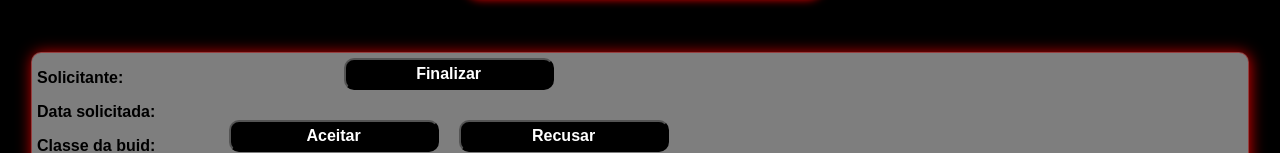
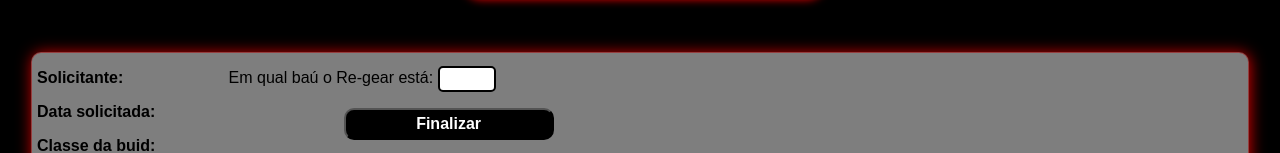
Before and after one commit to FernandoMenezes1993/insanity, a React (Vite) app: page /pedido in a window 1280 px wide. Shown: the part 401-554 px from the top of the page. Built offline with nearby package versions, Linux system fonts and the light colour scheme; no server answers.

Commit message:
feat: Ajuste na load das paginas

```diff
--- a/src/pages/Pedido.jsx
+++ b/src/pages/Pedido.jsx
@@ -1,7 +1,7 @@
 import { useSearchParams, useNavigate } from "react-router-dom";
 import { useState, useEffect  } from 'react';
 
-import { Modal, Button, Placeholder } from 'rsuite';
+import { Modal, Button } from 'rsuite';
 import "./PedidoStyle.css"
 import 'rsuite/dist/rsuite-no-reset.min.css';
 
@@ -17,18 +17,9 @@ const Pedido =  () =>{
         setOpen(false);
     }
 
-    /*MODAL Finalizado*/
-    const [openFinalizar, setOpenFinalizar] = useState(false);
-    const mostrarModalFinalizar = () => {
-        setMsgStaffTitulo("Deixe sua mensagem!");
-        setOpenFinalizar(true);
-    };
-    const fecharModalFinalizar = () => {
-        setOpenFinalizar(false);
-    };
-
     const [msgStaffTitulo, setMsgStaffTitulo] = useState("");
     const [msgStaff, setMsgStaff] = useState('')
+    const [bauRegear, setBauRegear] = useState('')
 
     const BackURL = import.meta.env.VITE_URL;
     const [searchParams]  = useSearchParams();
@@ -104,8 +95,6 @@ const Pedido =  () =>{
         } catch (error) {
 
         }
-
-        //console.log(dataToken.User)
     }
     const recusarRegear = async()=>{
         const now = new Date();
@@ -125,6 +114,8 @@ const Pedido =  () =>{
         }
 
         try {
+            setOpen(false);
+            window.location.reload();
             const response = await fetch(`${BackURL}/api/regear/finalizar/${detaRegear._id}`, {
                 method: 'PUT',
                 headers: {
@@ -140,8 +131,7 @@ const Pedido =  () =>{
         } catch (error) {
 
         }
-        setOpen(false);
-        window.location.reload();
+
     }
     const finalizarRegearPronto = async()=>{
         const now = new Date();
@@ -157,9 +147,10 @@ const Pedido =  () =>{
             Responsavel:  dataToken.User,
             Status: "Finalizado",
             DataFinalizado: DataFinalizado,
-            MsgStaff: msgStaff
+            MsgStaff: bauRegear,
         }
         try {
+            window.location.reload()
             const response = await fetch(`${BackURL}/api/regear/finalizar/${detaRegear._id}`, {
                 method: 'PUT',
                 headers: {
@@ -168,13 +159,9 @@ const Pedido =  () =>{
                     body: JSON.stringify(attRegear)
                 });
 
-            if (!response.ok) {
-                throw new Error(`HTTP error! status: ${response.status}`);
-            }
-            if(openFinalizar){
-                fecharModalFinalizar();
-                window.location.reload();
-            }
+                if (!response.ok) {
+                    throw new Error(`HTTP error! status: ${response.status}`);
+                }
 
         } catch (error) {
             console.error(error)
@@ -221,10 +208,10 @@ const Pedido =  () =>{
                 <div className={`${dataToken.Cargo}`}>
                     <div className={`staff-${detaRegear.Status}-Dinamico`}>
                         <div className="contentStaff">
-
+                            <p>Em qual baú o Re-gear está:</p> <input type="text" className="inputBau" value={bauRegear} onChange={e => setBauRegear(e.target.value)}/>
                         </div>
                         <div className="finalizarRegear">
-                            <button className="btnFinalizar" onClick={mostrarModalFinalizar}>Finalizar</button>
+                            <button className="btnFinalizar" onClick={finalizarRegearPronto}>Finalizar</button>
                         </div>
                     </div>
                     {/*Div some quando o cargo for diferente de Staff*/}
@@ -254,24 +241,6 @@ const Pedido =  () =>{
                     </Button>
                 </Modal.Footer>
             </Modal>
-
-            <Modal open={openFinalizar} onClose={fecharModalFinalizar} size="xs">
-                <Modal.Header>
-                    <Modal.Title>{`${msgStaffTitulo}`}</Modal.Title>
-                </Modal.Header>
-                <Modal.Body className="modalBody">
-                    <textarea className="msgStaff" type="text" placeholder="Deixe sua mensagem aqui..." value={msgStaff} onChange={e => setMsgStaff(e.target.value)} rows={6}/>
-                </Modal.Body>
-                <Modal.Footer>
-                    <Button onClick={finalizarRegearPronto} appearance="primary">
-                        Finalizar
-                    </Button>
-                    <Button onClick={fecharModalFinalizar} appearance="subtle">
-                        Cancelar
-                    </Button>
-                </Modal.Footer>
-            </Modal>
-
         </div>
     )
 };
--- a/src/pages/PedidoStyle.css
+++ b/src/pages/PedidoStyle.css
@@ -180,7 +180,16 @@
             border-radius: 10px 10px 0px 0px;
             height: 80%;
             display: flex;
+            font-family: Arial, Helvetica, sans-serif;
         }
+            .inputBau{
+                height: 20px;
+                width: 50px;
+                border: 2px solid black;
+                margin-top: 13px;
+                margin-left: 5px;
+                border-radius: 5px;
+            }
         .finalizarRegear{
             display: flex;
             justify-content: center;
@@ -220,10 +229,3 @@
     background: red;
     width: 72%;
 }
-
-/*MODAL*/
-
-.msgStaff{
-    width: 90%;
-    height: 50%;
-}
```
